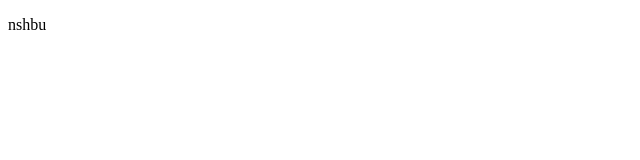
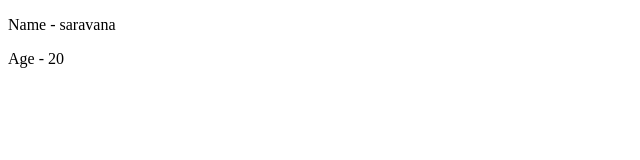
Before and after one commit to saravanan642/New-Session-Class, a React (Create React App) app: page / in a window 1280 px wide. Shown: the top 160 px of the page, without its empty margins (0-640 px from the left). Built offline with nearby package versions, Linux system fonts and the light colour scheme.

Commit message:
Update Child.js

```diff
--- a/src/App.js
+++ b/src/App.js
@@ -1,10 +1,12 @@
-import Parent from "./Components/Props/Parent";
+import Child from "./Components/Props/Child";
+
 
 
 function App() {
   return (
     <div className="App">
-      <Parent />
+
+      <Child />
     </div>
   );
 }
--- /dev/null
+++ b/src/Components/Props/Child.js
@@ -0,0 +1,15 @@
+import Parent from "./Parent"
+
+
+const Child = ({Deatils}) => {
+  return (
+    <div>
+      <Parent name={"saravana"} age= {"20"}/>
+      <p> { Deatils?.name ?? ""}</p>
+      <p>{ Deatils?.age || ""}</p>
+
+    </div>
+  )
+}
+
+export default Child
--- a/src/Components/Props/Parent.js
+++ b/src/Components/Props/Parent.js
@@ -1,9 +1,10 @@
 
 
-const Parent = () => {
+const Parent = (Props) => {
   return (
     <div>
-      <p>nshbu</p>
+      <p>  Name -  {Props.name }</p>
+      <p> Age - {Props.age} </p>
     </div>
   )
 }
```
